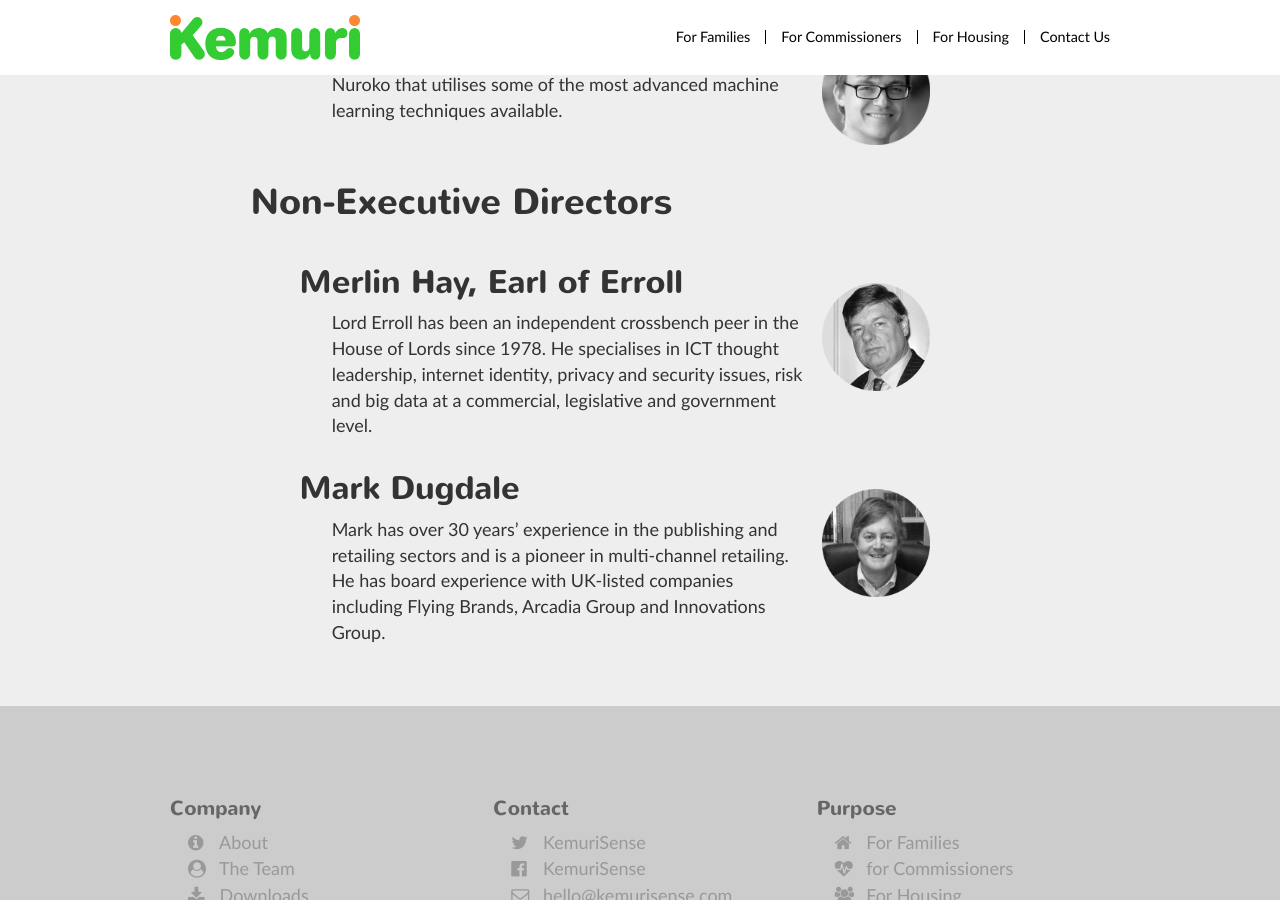
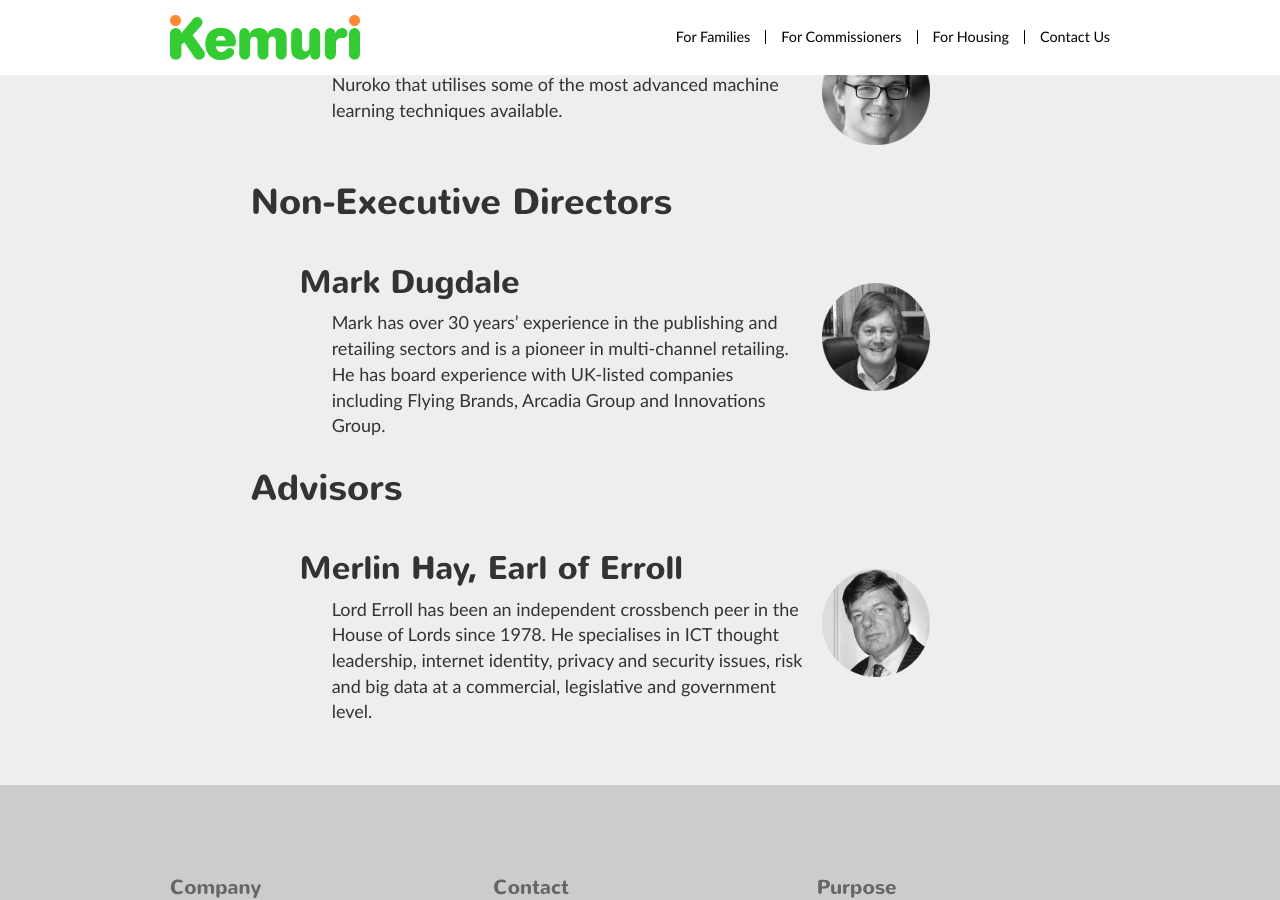
Before and after one commit to intelligentlilli/kemurisense.github.io, a Jekyll site: the page built from team.html, in a window 1280 px wide and 900 px high, scrolled down 1165 px. Built offline with Jekyll 4.4.1, drawn with Linux system fonts in a browser that asks for light colours; nearby versions of some CDN libraries; library files that are not in the unit come from our copies.

```diff
--- a/_includes/footer.html
+++ b/_includes/footer.html
@@ -61,9 +61,10 @@
 						<li><a href="https://www.erasmusplus.org.uk/statistics-and-results-for-erasmus"><img src="{{ site.baseurl }}/images/logos/Erasmus.png" alt="Erasmus"></a></li>
 						<li><a href="https://www.dur.ac.uk/dei/projects/people/"><img src="{{ site.baseurl }}/images/logos/PEOPLE-project.png" alt="PEOPLE Project"></a></li>
 						<li><a href="http://www.verklizan.co.uk/content/"><img src="{{ site.baseurl }}/images/logos/verklizan.png" alt="Verklizan"></a></li>
-						<li><a href="http://www.setsquared.co.uk/"><img src="{{ site.baseurl }}/images/logos/SS-LOGO-4.jpg" alt="SetSquared"></a></li>
+						<!-- <li><a href="http://www.setsquared.co.uk/"><img src="{{ site.baseurl }}/images/logos/SS-LOGO-4.jpg" alt="SetSquared"></a></li> -->
 						<li><a href="http://www.nextgenevents.co.uk/awards"><img src="{{ site.baseurl }}/images/logos/NextGen.png" alt="NextGen"></a></li>
 						<li><a href="https://www.seas2grow.com/"><img src="{{ site.baseurl }}/images/logos/Seas2Grow.png" alt="SEAS2Grow"></a></li>
+						<li><a href="https://www.middlesbrough.gov.uk/"><img src="{{ site.baseurl }}/images/logos/Middlesbrough-Council.png" alt="Middlesbrough Council"></a></li>
 						<li><a href="https://www.cornwall.gov.uk/"><img src="{{ site.baseurl }}/images/logos/cornwall-council.png" alt="Cornwall County Council"></a></li>
 					</ul>
 				</div>
--- a/team.html
+++ b/team.html
@@ -80,23 +80,34 @@ permalink: /team/
 
 		<div class="row">
 			<div class="col-md-8 col-md-push-2">
+				<ul class="team-members">
+					<li>
+						{% include mugshot.html  name="Mark Dugdale" alignment="right" src="BW-Mark-Dugdale.png" %}
+						<h2>Mark Dugdale </h2>
+						<p>Mark has over 30 years’ experience in the publishing and retailing sectors and is a pioneer in multi-channel retailing. He has board experience with UK-listed companies including Flying Brands, Arcadia Group and Innovations Group. </p>
+					</li>
+				</ul>
+			</div>
+		</div>
 
+
+
+
+		<div class="row">
+			<div class="col-md-10 col-md-push-1">
+				<h1>Advisors</h1>
+			</div>
+		</div>
+
+		<div class="row">
+			<div class="col-md-8 col-md-push-2">
 				<ul class="team-members">
-
 					<li>
 						{% include mugshot.html  name="Merlin Hay, Earl of Erroll" alignment="right" src="BW-Lord-Erroll.png" %}
 						<h2>Merlin Hay, Earl of Erroll </h2>
 						<p>Lord Erroll has been an independent crossbench peer in the House of Lords since 1978. He specialises in ICT thought leadership, internet identity, privacy and security issues, risk and big data at a commercial, legislative and government level.</p>
 					</li>
-
-					<li>
-						{% include mugshot.html  name="Mark Dugdale" alignment="right" src="BW-Mark-Dugdale.png" %}
-						<h2>Mark Dugdale </h2>
-						<p>Mark has over 30 years’ experience in the publishing and retailing sectors and is a pioneer in multi-channel retailing. He has board experience with UK-listed companies including Flying Brands, Arcadia Group and Innovations Group. </p>
-					</li>
-
 				</ul>
-
 			</div>
 		</div>
 
```
Also changed, not shown: images/logos/Middlesbrough-Council.png (added), images/logos/cornwall-council.png (added).
